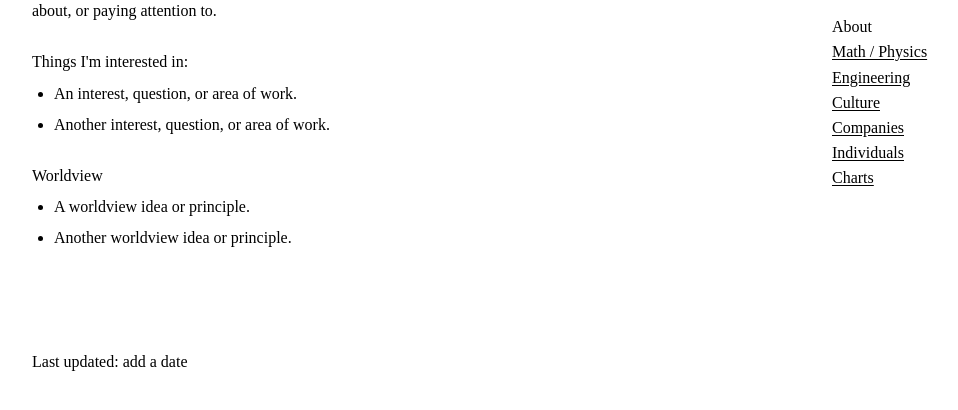
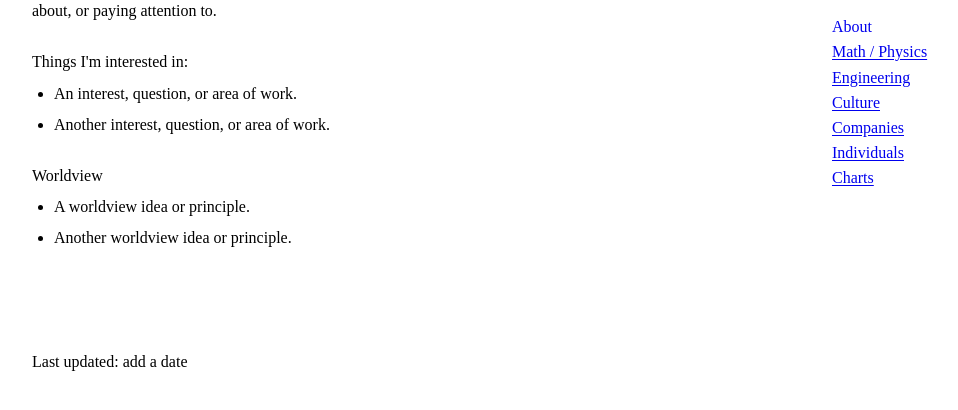
Before and after one commit to ChipNChamp/carson-pugh-site, a website: page about.html in a window 1280 px wide. Shown: the part 54-464 px from the top of the page, without its empty margins (118-1076 px from the left). Drawn offline with Linux system fonts and the light colour scheme.

Commit message:
style: use blue links

```diff
--- a/styles.css
+++ b/styles.css
@@ -1,6 +1,7 @@
 :root {
   --paper: #fff;
   --ink: #000;
+  --link: #00e;
   --max: 980px;
 }
 
@@ -27,9 +28,9 @@ body {
 .site-header { grid-column: 2; grid-row: 1; }
 .site-name { display: block; color: var(--ink); text-decoration: none; margin-bottom: 18px; }
 .site-nav { display: flex; flex-direction: column; gap: 2px; }
-.site-nav a, a { color: var(--ink); text-decoration: underline; text-underline-offset: 2px; }
+.site-nav a, a { color: var(--link); text-decoration: underline; text-underline-offset: 2px; }
 .site-nav a { width: fit-content; }
-.site-nav a[aria-current="page"] { text-decoration: none; }
+.site-nav a[aria-current="page"] { color: var(--link); text-decoration: none; }
 main { grid-column: 1; grid-row: 1; padding-top: 2px; }
 h1, h2, h3 { font-size: 16px; line-height: 1.45; font-weight: normal; margin: 0 0 16px; }
 h2 { margin-top: 28px; margin-bottom: 8px; }
```
